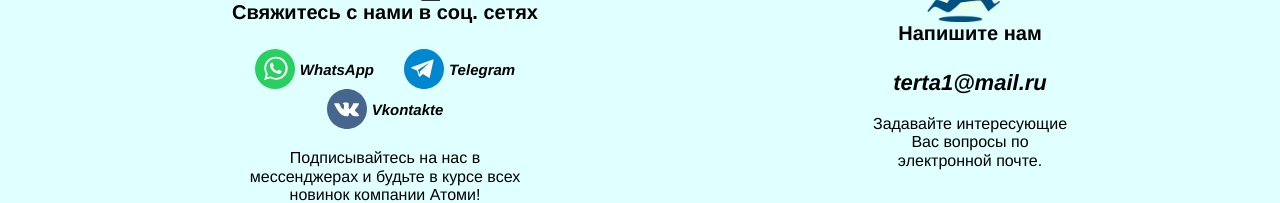
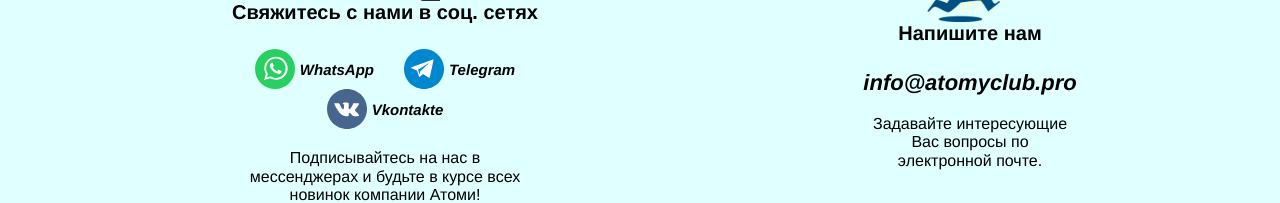
Before and after one commit to SimplyKot/atomy-react, a React (Create React App) app: page / in a window 1280 px wide. Shown: the part 3238-3441 px from the top of the page. Built offline with nearby package versions, Linux system fonts and the light colour scheme; a web font is replaced by a local one.

Commit message:
feat: fix email

```diff
--- a/src/components/Footer.js
+++ b/src/components/Footer.js
@@ -70,7 +70,7 @@ function Foooter() {
           />
           <h3 className="footer__title">Напишите нам</h3>
           <a href="#" className="footer__mail-link">
-            terta1@mail.ru
+            info@atomyclub.pro
           </a>
           <p className="footer__annotation">
             Задавайте интересующие Вас вопросы по электронной почте.
```
